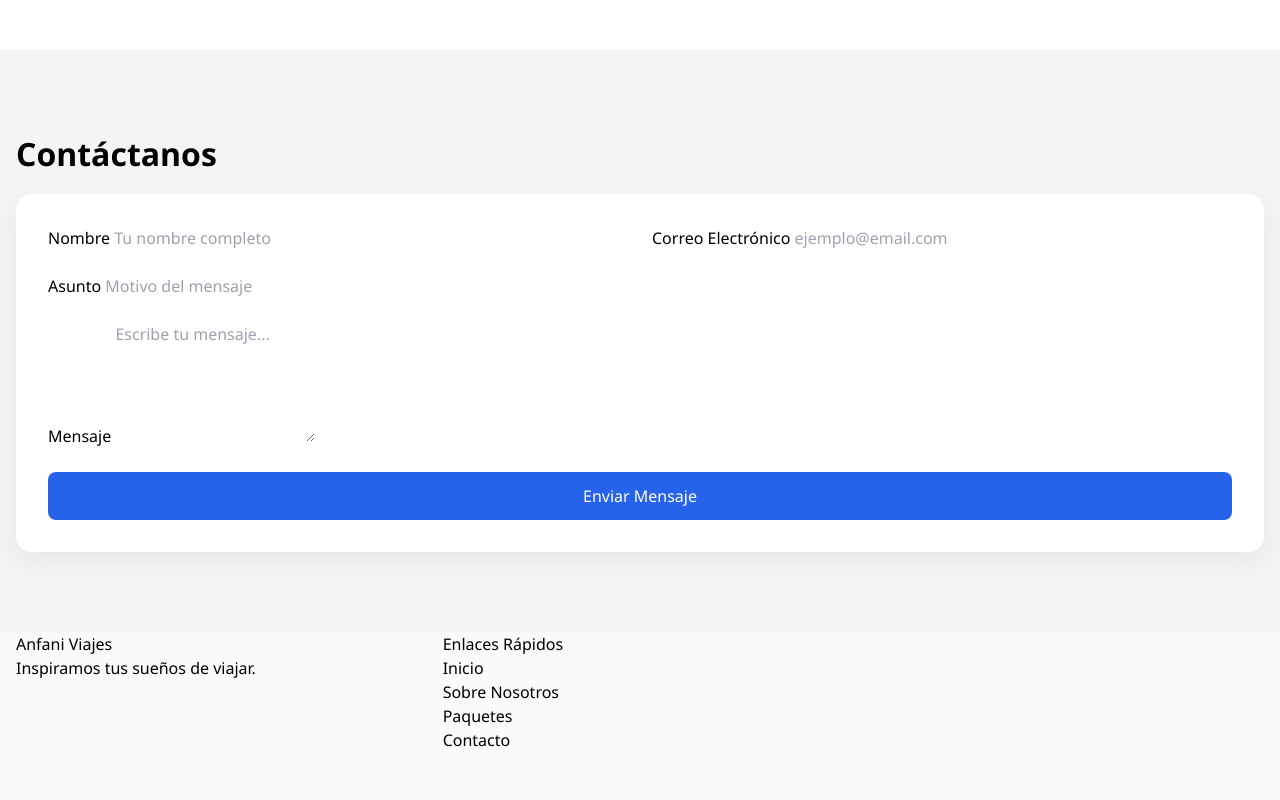
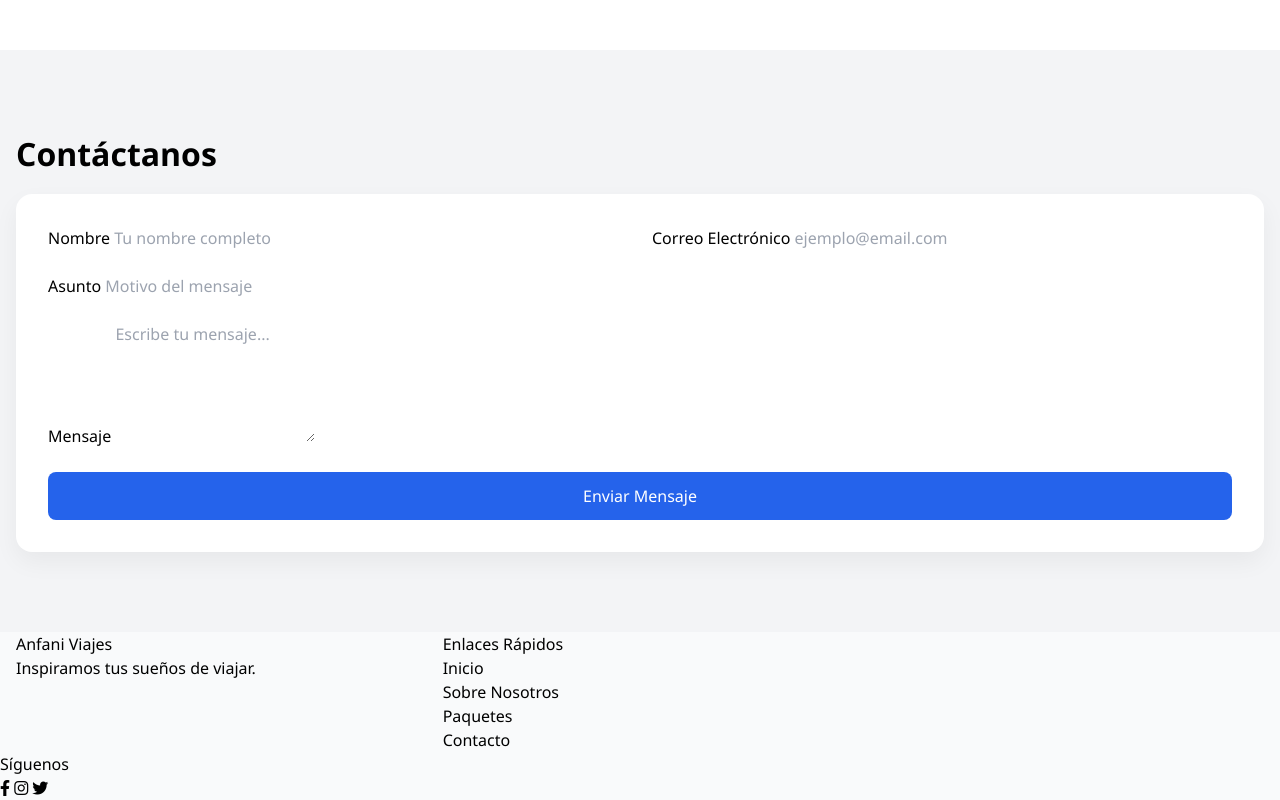
Before and after one commit to fabrizziolujan28/Proyecto, a plain HTML site: page index.html in a window 1280 px wide. Shown: the part 2838-3638 px from the top of the page. Before the commit the page ends 3590 px from the top, so only its background shows below. Drawn offline with nearby package versions, Linux system fonts and the light colour scheme.

Commit message:
avance 22/10

```diff
--- a/index.html
+++ b/index.html
@@ -355,4 +355,12 @@
             </ul>
         </div>
     </div>
+    <h3>Síguenos</h3>
+    <div class="social">
+        <a href="#"><i class="fab fa-facebook-f"></i></a>
+        <a href="#"><i class="fab fa-instagram"></i></a>
+        <a href="#"><i class="fab fa-twitter"></i></a>
+    </div>
+    </div>
+    </div>
 </footer>
```
